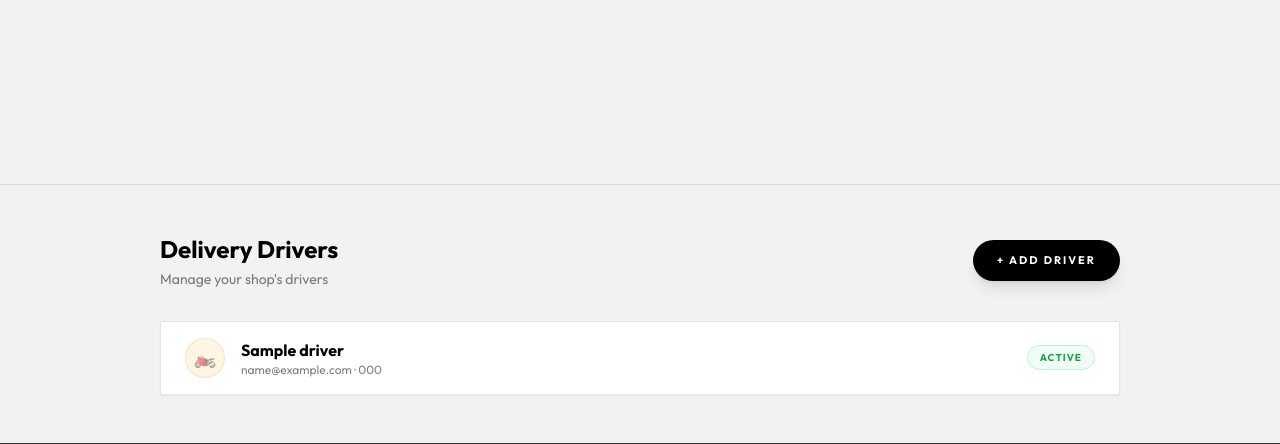
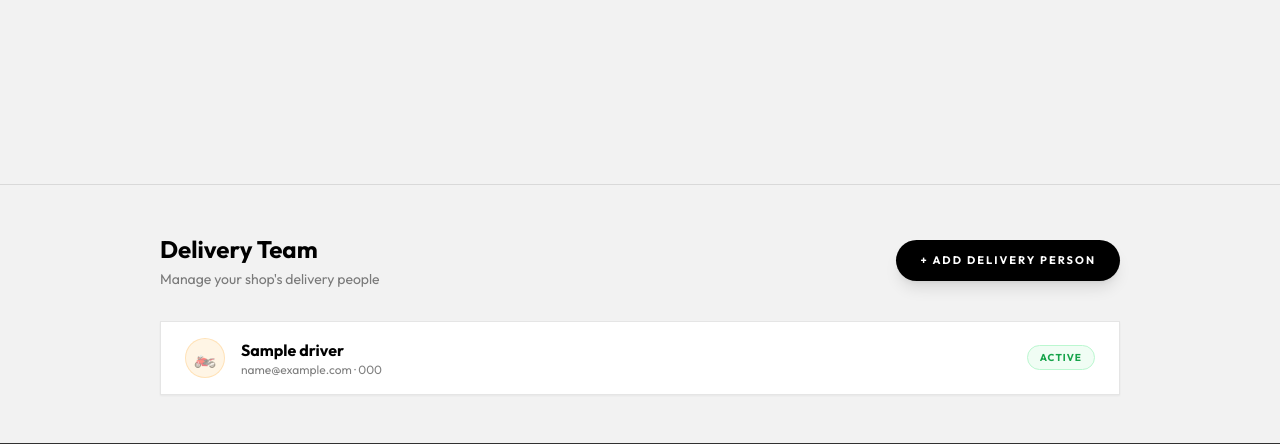
Before and after one commit to thulanesigasa/Aura, a Flask app: page /admin in a window 1280 px wide. Shown: the part 856-1300 px from the top of the page. Run offline with Flask 3, Linux system fonts and the light colour scheme; a user stored in the database is signed in; tables that the repository leaves empty hold one stand-in row (values such as "Sample post"); grey boxes marked "Sample" are stand-in pictures; some libraries are stand-ins or nearby versions.

Commit message:
feat: rename Driver→Delivery Person in all UI labels

```diff
--- a/app/templates/admin.html
+++ b/app/templates/admin.html
@@ -194,18 +194,18 @@
     <div class="container mx-auto px-4 sm:px-6 lg:px-8 max-w-5xl">
         <div class="flex items-center justify-between mb-8">
             <div>
-                <h2 class="text-2xl font-bold text-mil-dark">Delivery Drivers</h2>
-                <p class="text-mil-softDark text-sm mt-1">Manage your shop's drivers</p>
+                <h2 class="text-2xl font-bold text-mil-dark">Delivery Team</h2>
+                <p class="text-mil-softDark text-sm mt-1">Manage your shop's delivery people</p>
             </div>
             <button onclick="document.getElementById('add-driver-form').classList.toggle('hidden')"
                 class="px-6 py-3 bg-mil-dark text-white text-[11px] uppercase tracking-[2px] font-bold rounded-full hover:bg-mil-accent transition-all shadow-lg hover:shadow-mil-accent/20">
-                + Add Driver
+                + Add Delivery Person
             </button>
         </div>
 
         <!-- Add Driver Form (hidden by default) -->
         <div id="add-driver-form" class="hidden mb-8 bg-white border border-mil-border p-8 shadow-sm">
-            <h3 class="text-lg font-bold text-mil-dark mb-6">New Driver Account</h3>
+            <h3 class="text-lg font-bold text-mil-dark mb-6">New Delivery Person Account</h3>
             <form action="{{ url_for('main.admin_add_driver') }}" method="POST"
                 class="grid grid-cols-1 md:grid-cols-2 gap-5">
                 <div>
@@ -234,7 +234,7 @@
                 <div class="md:col-span-2 flex gap-4 pt-2">
                     <button type="submit"
                         class="px-8 py-3 bg-mil-dark text-white text-[11px] uppercase tracking-[2px] font-bold rounded-full hover:bg-mil-accent transition-all shadow-lg hover:shadow-mil-accent/20">
-                        Create Driver Account
+                        Create Delivery Account
                     </button>
                     <button type="button" onclick="document.getElementById('add-driver-form').classList.add('hidden')"
                         class="px-6 py-3 text-[11px] uppercase tracking-[2px] font-bold text-mil-softDark hover:text-mil-dark transition-all">
@@ -270,8 +270,9 @@
         {% else %}
         <div class="bg-white border border-mil-border p-12 text-center shadow-sm">
             <p class="text-5xl mb-4">🏍️</p>
-            <p class="text-mil-softDark text-lg">No drivers yet.</p>
-            <p class="text-mil-softDark text-sm mt-2">Add your first driver above to start assigning deliveries.</p>
+            <p class="text-mil-softDark text-lg">No delivery people yet.</p>
+            <p class="text-mil-softDark text-sm mt-2">Add your first delivery person above to start assigning orders.
+            </p>
         </div>
         {% endif %}
     </div>
--- a/app/templates/driver_dashboard.html
+++ b/app/templates/driver_dashboard.html
@@ -1,5 +1,5 @@
 {% extends "base.html" %}
-{% block title %}Driver Dashboard | Aura{% endblock %}
+{% block title %}Delivery Dashboard | Aura{% endblock %}
 {% block floating_action %}{% endblock %}
 
 {% block content %}
@@ -76,9 +76,9 @@
         </div>
         {% else %}
         <div class="text-center py-20">
-            <p class="text-5xl mb-4">🏍️</p>
+            <p class="text-5xl mb-4">📦</p>
             <p class="text-white/40 text-lg">No active deliveries right now.</p>
-            <p class="text-white/20 text-sm mt-2">Check back soon for new orders.</p>
+            <p class="text-white/20 text-sm mt-2">Check back soon — the shop will assign you an order.</p>
         </div>
         {% endif %}
 
--- a/app/templates/driver_login.html
+++ b/app/templates/driver_login.html
@@ -1,5 +1,5 @@
 {% extends "base.html" %}
-{% block title %}Driver Login | Aura{% endblock %}
+{% block title %}Delivery Portal | Aura{% endblock %}
 {% block floating_action %}{% endblock %}
 
 {% block content %}
@@ -14,7 +14,7 @@
                             d="M13 16h-1v-4h-1m1-4h.01M21 12a9 9 0 11-18 0 9 9 0 0118 0z" />
                     </svg>
                 </div>
-                <h1 class="text-3xl font-bold text-white tracking-tight">Driver Portal</h1>
+                <h1 class="text-3xl font-bold text-white tracking-tight">Delivery Portal</h1>
                 <p class="text-white/40 text-sm mt-2">Sign in to manage your deliveries</p>
             </div>
 
```
